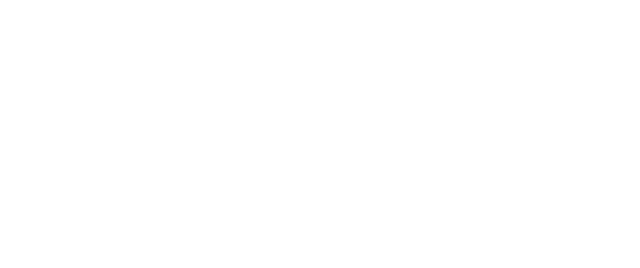
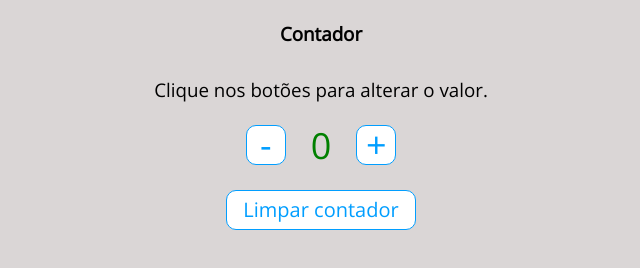
Before and after one commit to willflame/javascript, a plain HTML site: page contador/index.html in a window 1280 px wide. Shown: the whole page, without its empty margins (319-959 px from the left). Drawn offline with nearby package versions, Linux system fonts and the light colour scheme.

Commit message:
Contador com JavaScript

```diff
--- a/contador/index.html
+++ b/contador/index.html
@@ -4,10 +4,21 @@
     <meta charset="UTF-8">
     <meta http-equiv="X-UA-Compatible" content="IE=edge">
     <meta name="viewport" content="width=device-width, initial-scale=1.0">
+
+    <!-- CSS -->
+    <link rel="stylesheet" href="styles.css">
+
     <title>Contador</title>
 </head>
 <body>
-
+    <h1>Contador</h1>
+    <p>Clique nos botões para alterar o valor.</p>
+    <section id="counter">
+        <button id="subtrair" onclick="decrement()">-</button>
+        <span id="currentNumber">0</span>
+        <button id="adicionar" onclick="increment()">+</button>
+    </section>
+    <button id="clear">Limpar contador</button>
     <script src="main.js"></script>
 </body>
 </html>
--- a/contador/main.js
+++ b/contador/main.js
@@ -0,0 +1,56 @@
+var currentNumberElement = document.getElementById("currentNumber");
+var buttonDecrementElement = document.getElementById("subtrair");
+var buttonClearElement = document
+  .getElementById("clear")
+  .addEventListener("click", () => {
+      currentNumber = 0;
+      updateCurrentNumberElement();
+      alterColorText();
+      disableDecrementButton();
+  });
+
+var currentNumber = 0;
+
+function increment() {
+  console.log("increment");
+  currentNumber++;
+
+  updateCurrentNumberElement();
+  alterColorText();
+  disableDecrementButton();
+}
+
+function decrement() {
+  console.log("decrement");
+  currentNumber--;
+
+  updateCurrentNumberElement();
+  alterColorText();
+  disableDecrementButton();
+}
+
+function updateCurrentNumberElement() {
+    currentNumberElement.innerHTML = currentNumber;
+}
+
+/**
+ * Alterar cor do contador quando valor for positivo ou negativo
+ */
+function alterColorText() {
+  if (currentNumber >= 0) {
+    currentNumberElement.style.color = "green";
+  } else {
+    currentNumberElement.style.color = "red";
+  }
+}
+
+/**
+ * Desabilita o botão de decrementar quando valor for igual a -10
+ */
+function disableDecrementButton() {
+  if (currentNumber > -10) {
+    buttonDecrementElement.removeAttribute("disabled");
+  } else {
+    buttonDecrementElement.setAttribute("disabled", "disabled");
+  }
+}
--- /dev/null
+++ b/contador/styles.css
@@ -0,0 +1,58 @@
+@import url('https://fonts.googleapis.com/css2?family=Open+Sans&display=swap');
+
+* {
+    font-family: 'Open Sans', sans-serif;
+    font-size: 62.5%;
+}
+
+body {
+    display: flex;
+    align-items: center;
+    justify-content: center;
+    flex-direction: column;
+    background-color: rgb(218, 214, 214);
+    font-size: 3rem;
+}
+
+button {
+    width: 4rem;
+    height: 4rem;
+    margin: 0 0.5rem;
+    border-radius: 1rem;
+    border: 0.1rem solid rgb(1, 158, 255);
+    background-color: #fff;
+    color: rgb(1, 158, 255);
+    font-size: 3.6rem;
+    font-weight: 400;
+    line-height: 0;
+
+    display: flex;
+    align-items: center;
+    justify-content: center;
+}
+
+button#clear {
+    width: auto;
+    margin-top: 2rem;
+    padding: 0 1.6rem;
+    font-size: 2rem;
+}
+
+button:disabled {
+    opacity: 0.3;
+    background-color: #a3a6a9;
+}
+
+#counter {
+    display: flex;
+    align-items: center;
+    justify-content: center;
+}
+
+#currentNumber {
+    display: flex;
+    align-items: center;
+    margin: 0 2rem;
+    font-size: 3.6rem;
+    color: green;
+}
```
Also changed, not shown: 1 other file.
